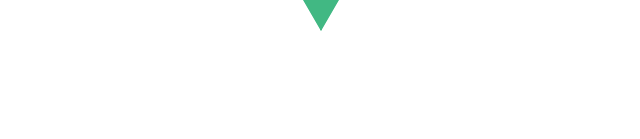
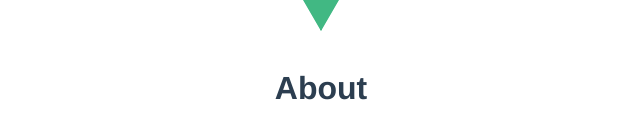
Before and after one commit to zloyleva-imt/vue_router, a Vue app: page /#/about in a window 1280 px wide. Shown: the part 215-354 px from the top of the page, without its empty margins (319-959 px from the left). Built offline with nearby package versions, Linux system fonts and the light colour scheme.

Commit message:
create About route

```diff
--- a/src/components/About.vue
+++ b/src/components/About.vue
@@ -1,5 +1,5 @@
 <template>
-
+	<h1>About</h1>
 </template>
 
 <script>
--- a/src/main.js
+++ b/src/main.js
@@ -5,12 +5,18 @@ import Router from 'vue-router';
 Vue.use(Router);
 
 import Home from './components/Home';
+import About from './components/About';
 
 const routes = [
 	{
 		path: '/',
 		name: 'home',
 		component: Home,
+	},
+	{
+		path: '/about',
+		name: 'about',
+		component: About,
 	}
 ];
 
```
